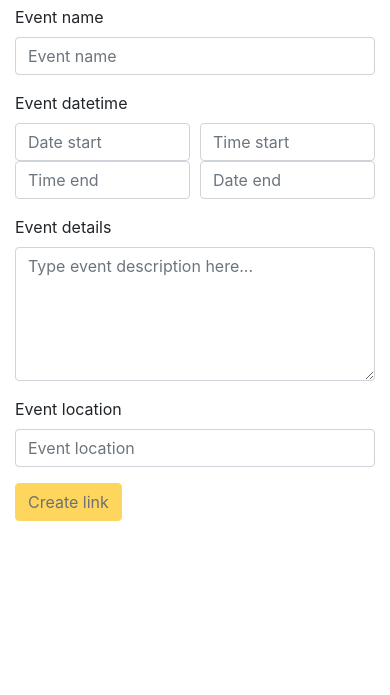
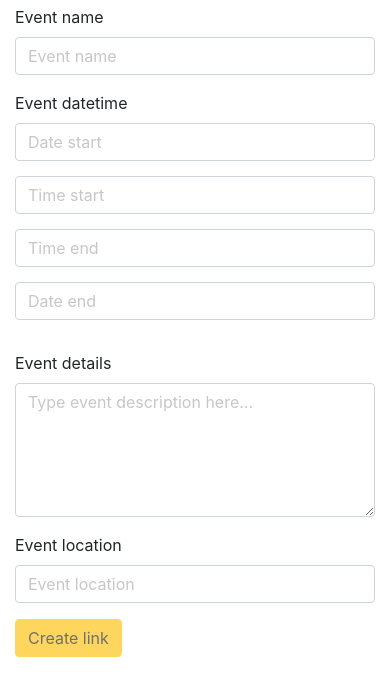
Before and after one commit to savenkovao/g-calendar-link, a plain HTML site: page index.html in a window 390 px wide. Shown: the part 99-794 px from the top of the page. Drawn offline with nearby package versions, Linux system fonts and the light colour scheme; some packages are replaced by stand-ins of ours.

Commit message:
logics added

```diff
--- a/index.html
+++ b/index.html
@@ -31,11 +31,11 @@
             <div>
                 <label>Event datetime</label>
             </div>
-            <div class="form-row ">
-                <div class="col-6 col-md-3">
+            <div class="form-row dates-row">
+                <div class="col-12 col-md-3">
                     <input type="text" class="form-control datepicker" placeholder="Date start" name="date_start">
                 </div>
-                <div class="col-6 col-md-3">
+                <div class="col-12 col-md-3">
                     <div class="input-group clockpicker" data-placement="bottom" data-autoclose="true">
                         <input type="text" class="form-control" placeholder="Time start" name="time_start">
                         <!--<span class="input-group-addon">-->
@@ -43,7 +43,7 @@
                         <!--</span>-->
                     </div>
                 </div>
-                <div class="col-6 col-md-3">
+                <div class="col-12 col-md-3">
                     <div class="input-group clockpicker" data-placement="bottom" data-autoclose="true">
                         <input type="text" class="form-control" placeholder="Time end" name="time_end">
                         <!--<span class="input-group-addon">-->
@@ -51,7 +51,7 @@
                         <!--</span>-->
                     </div>
                 </div>
-                <div class="col-6 col-md-3">
+                <div class="col-12 col-md-3">
                     <input type="text" class="form-control datepicker" placeholder="Date end" name="date_end">
                 </div>
 
--- a/src/css/style.css
+++ b/src/css/style.css
@@ -2,6 +2,19 @@ h1 {
     text-align: center;
 }
 
+.form-control::placeholder {
+    color: #c7c7c7;
+}
+
+.col-12 {
+    padding-bottom: 15px;
+}
+
+@media (min-width: 768px) {
+    .col-12 {
+        padding-bottom: 0;
+    }
+}
 .tooltip {
     position: relative;
     display: inline-block;
```
